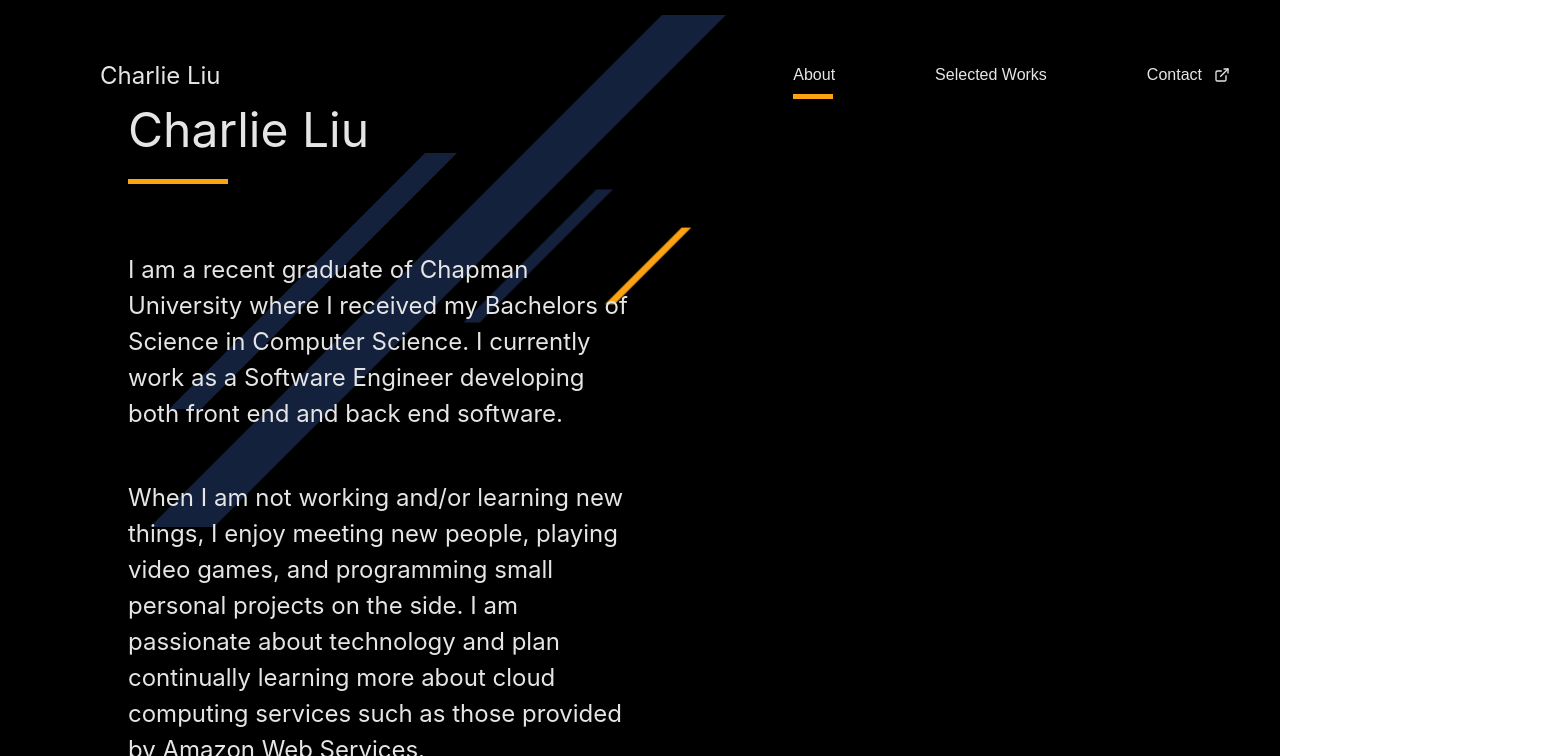
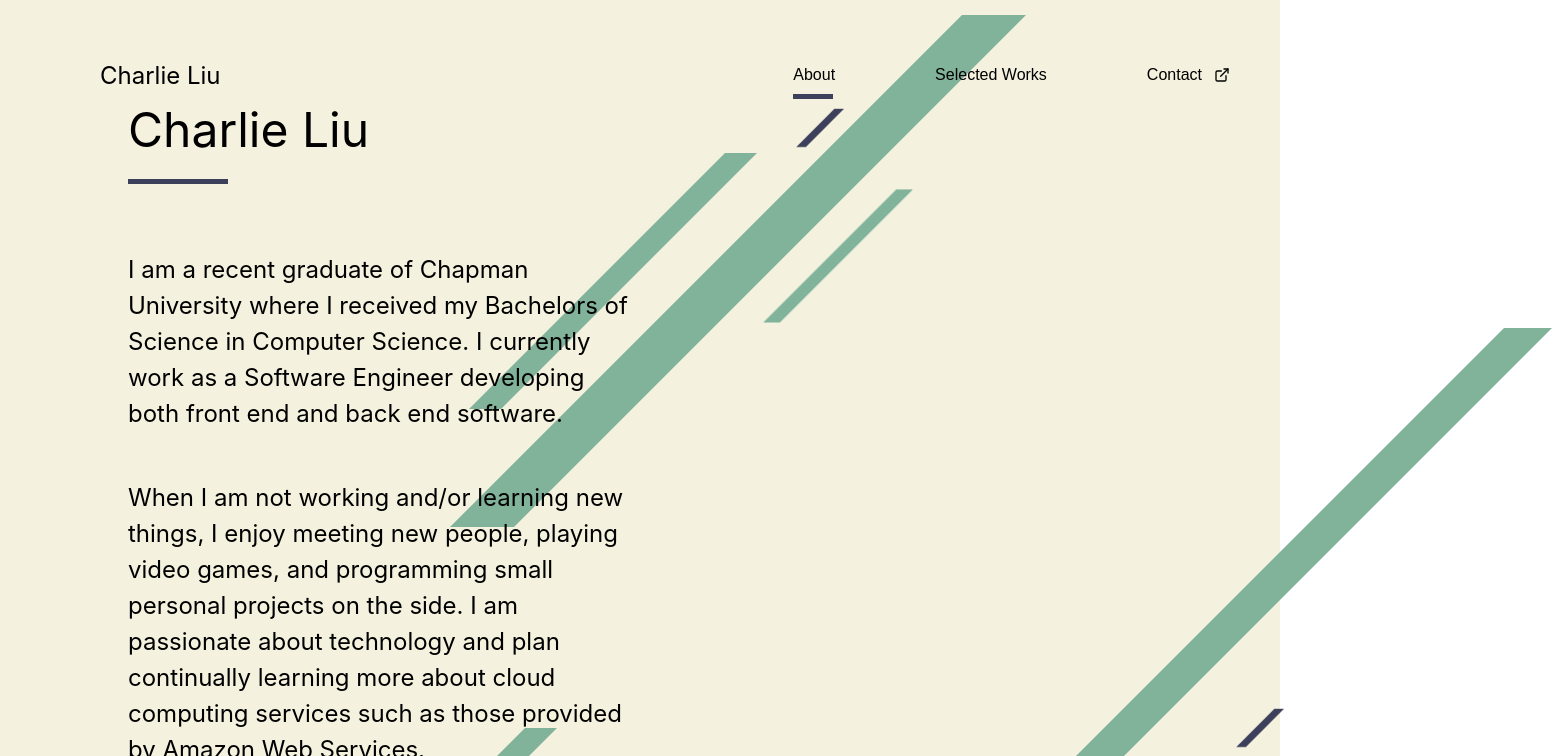
Before and after one commit to itscharlieliu/home-page, a React (Create React App) app: page / in a window 1280 px wide. Shown: the top 756 px of the page, 1552 px wide, since content can reach past the window. Built offline with nearby package versions, Linux system fonts and the light colour scheme.

Commit message:
Update theme

```diff
--- a/src/components/screens/AboutScreen.tsx
+++ b/src/components/screens/AboutScreen.tsx
@@ -41,16 +41,25 @@ const AboutScreen = (): JSX.Element => {
         <ScreenContainer>
             <Background>
                 <SlidingContainer startX={1000} startY={-1000} duration={0.85} delay={0}>
-                    <BackgroundLine x={25} y={25} scale={50} />
+                    <BackgroundLine x={325} y={25} scale={50} />
                 </SlidingContainer>
                 <SlidingContainer startX={1000} startY={-1000} duration={0.85} delay={0.2}>
-                    <BackgroundLine x={250} y={0} scale={26} />
+                    <BackgroundLine x={550} y={0} scale={26} />
                 </SlidingContainer>
                 <SlidingContainer startX={-1000} startY={1000} duration={0.85} delay={0.2}>
-                    <BackgroundLine x={150} y={15} scale={100} />
+                    <BackgroundLine x={450} y={15} scale={100} />
                 </SlidingContainer>
                 <SlidingContainer startX={1000} startY={-1000} duration={0.85} delay={0}>
-                    <BackgroundLine x={360} y={10} scale={15} color={"primary"} />
+                    <BackgroundLine x={660} y={0} scale={15} color={"primary"} variant={"short"} />
+                </SlidingContainer>
+                <SlidingContainer startX={1000} startY={-1000} duration={0.85} delay={0}>
+                    <BackgroundLine x={125} y={600} scale={50} />
+                </SlidingContainer>
+                <SlidingContainer startX={-1000} startY={1000} duration={0.85} delay={0}>
+                    <BackgroundLine x={600} y={200} scale={75} variant={"long"} />
+                </SlidingContainer>
+                <SlidingContainer startX={1000} startY={-1000} duration={0.85} delay={0.2}>
+                    <BackgroundLine x={1100} y={600} scale={15} color={"primary"} variant={"short"} />
                 </SlidingContainer>
             </Background>
 
--- a/src/components/screens/SelectedWorksScreen.tsx
+++ b/src/components/screens/SelectedWorksScreen.tsx
@@ -1,7 +1,7 @@
 import React, { useState } from "react";
 import styled from "styled-components";
 
-import { Theme, WithTheme } from "../../defs/defaultTheme";
+import { WithTheme } from "../../defs/defaultTheme";
 import PROJECT_DESCRIPTIONS from "../../defs/projectDescriptions";
 import ScreenContainer from "../common/ScreenContainer";
 import SlidingContainer from "../common/SlidingContainer";
--- a/src/defs/defaultTheme.ts
+++ b/src/defs/defaultTheme.ts
@@ -10,12 +10,20 @@ export interface WithTheme {
     theme: Theme;
 }
 
+// const defaultTheme: Theme = {
+//     primary: "#fca311",
+//     secondary: "#14213d",
+//     background: "#000000",
+//     text: "#e5e5e5",
+//     error: "#ff0000",
+// };
+
 const defaultTheme: Theme = {
-    primary: "#fca311",
-    secondary: "#14213d",
-    background: "#000000",
-    text: "#e5e5e5",
-    error: "#ff0000",
+    primary: "#3d405b",
+    secondary: "#81b29a",
+    background: "#f4f1de",
+    text: "#000000",
+    error: "#e07a5f",
 };
 
 export default defaultTheme;
```
